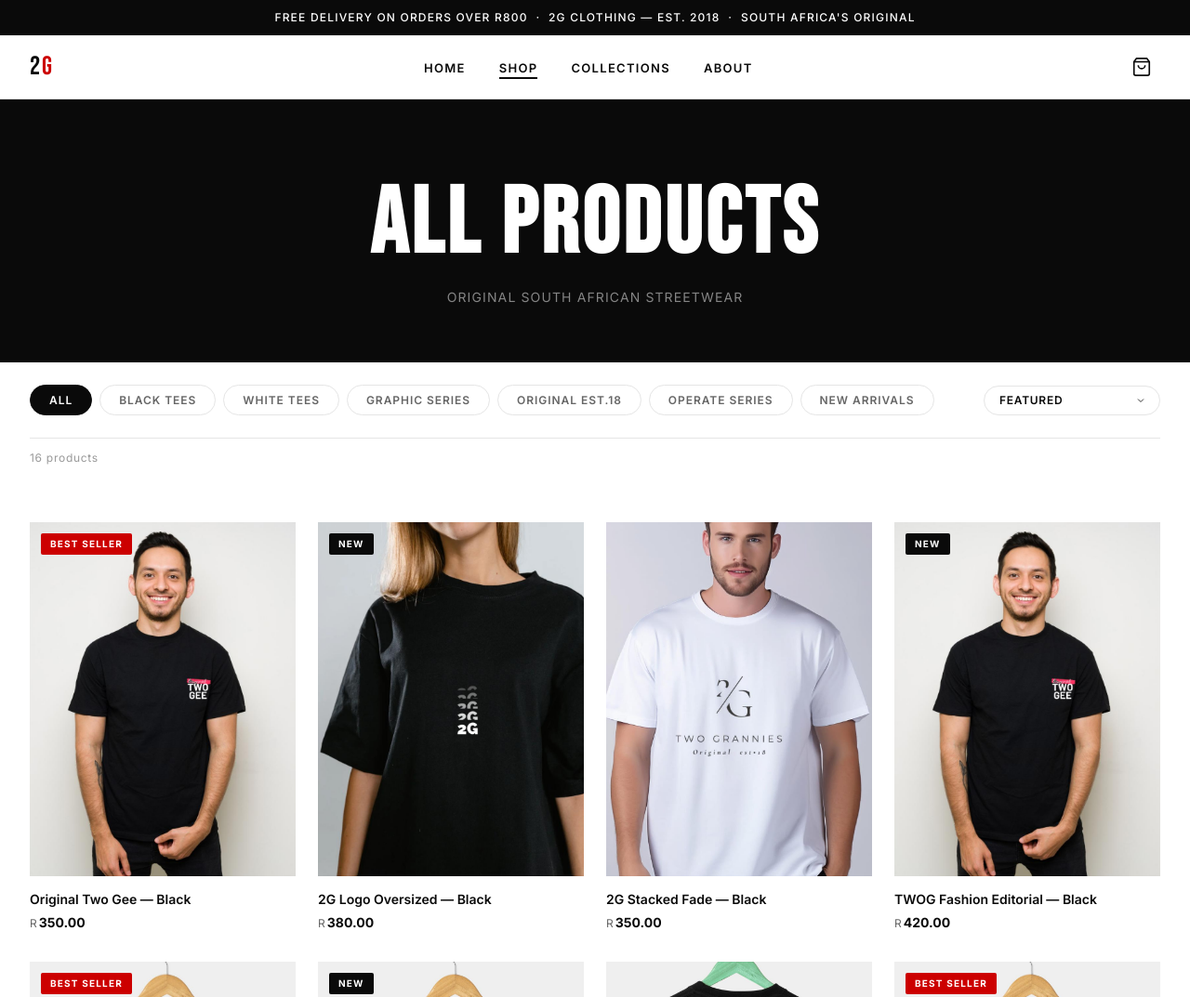
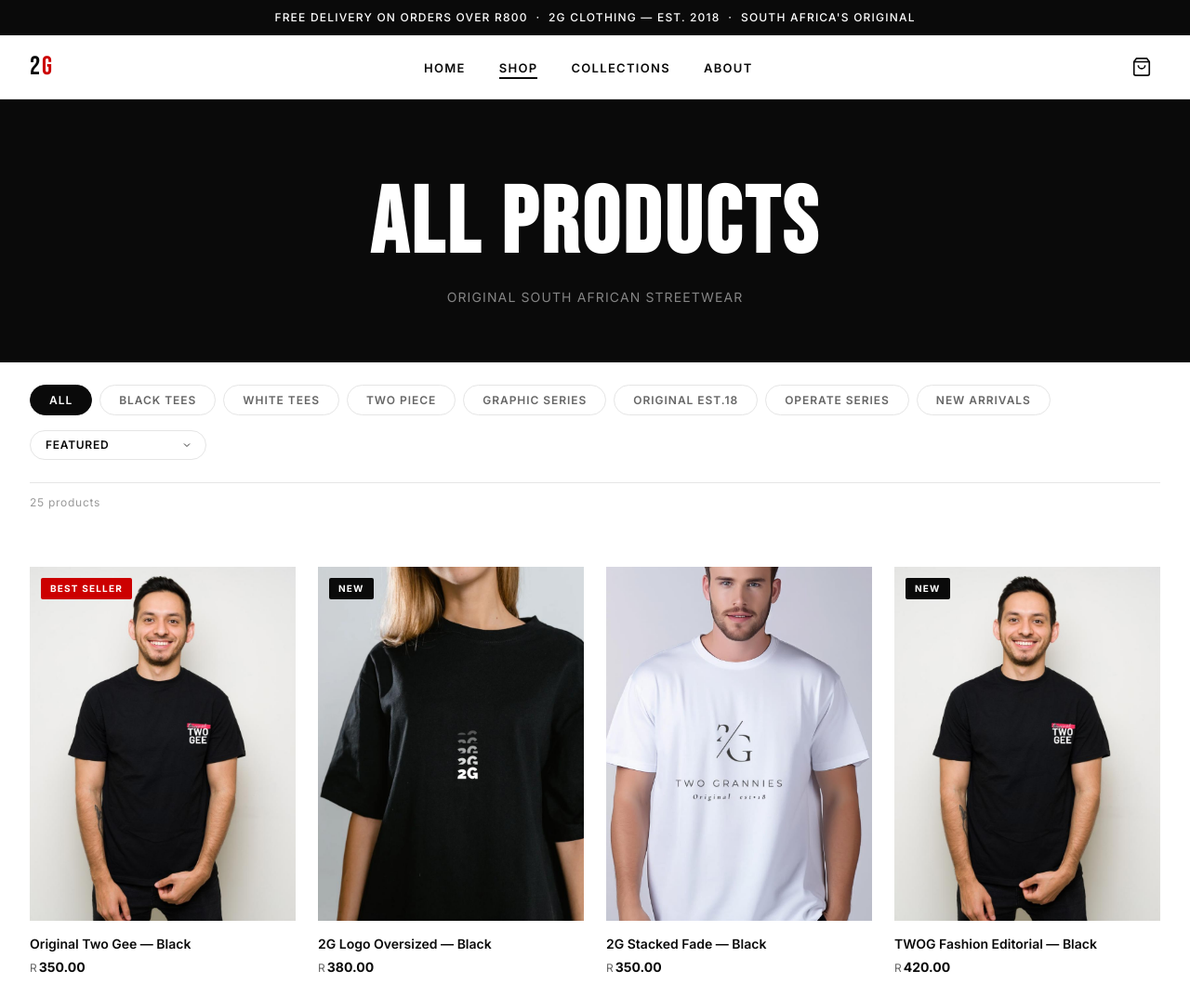
Before and after one commit to njabulombele/2gclothing-website, a website: page shop.html in a window 1280 px wide. Shown: the top 1073 px of the page at 93% size. Drawn offline with Linux system fonts and the light colour scheme.

Commit message:
Add Two Piece collection with 9 products and filter tab

```diff
--- a/js/products.js
+++ b/js/products.js
@@ -6,9 +6,10 @@
     collection: "original",
     price: 350,
     tag: "bestseller",
-    description: "The original Two Gee tee. Bold red brush stroke with clean white block letters. A statement piece that started it all.",
+    description:
+      "The original Two Gee tee. Bold red brush stroke with clean white block letters. A statement piece that started it all.",
     sizes: ["S", "M", "L", "XL"],
-    images: ["images/p1.jpeg", "images/p2.jpeg"]
+    images: ["images/p1.jpeg", "images/p2.jpeg"],
   },
   {
     id: 2,
@@ -17,9 +18,10 @@
     collection: "signature",
     price: 380,
     tag: "new",
-    description: "Oversized fit with the iconic bold 2G logo centre chest. Clean, minimal, unmistakable.",
+    description:
+      "Oversized fit with the iconic bold 2G logo centre chest. Clean, minimal, unmistakable.",
     sizes: ["S", "M", "L", "XL"],
-    images: ["images/p3.jpeg", "images/p4.jpeg"]
+    images: ["images/p3.jpeg", "images/p4.jpeg"],
   },
   {
     id: 3,
@@ -28,9 +30,10 @@
     collection: "signature",
     price: 350,
     tag: "",
-    description: "The stacked 2G fade logo — a gradient of identity. Subtle on the chest, loud in the culture.",
+    description:
+      "The stacked 2G fade logo — a gradient of identity. Subtle on the chest, loud in the culture.",
     sizes: ["S", "M", "L", "XL"],
-    images: ["images/p5.jpeg", "images/p6.jpeg"]
+    images: ["images/p5.jpeg", "images/p6.jpeg"],
   },
   {
     id: 4,
@@ -39,9 +42,10 @@
     collection: "graphic",
     price: 420,
     tag: "new",
-    description: "An editorial statement. The TW.O.G Fashion back print channels magazine energy — bold typography, vintage fashion photography, and the 2G world-view.",
+    description:
+      "An editorial statement. The TW.O.G Fashion back print channels magazine energy — bold typography, vintage fashion photography, and the 2G world-view.",
     sizes: ["S", "M", "L", "XL"],
-    images: ["images/p7.jpeg", "images/p8.jpeg"]
+    images: ["images/p7.jpeg", "images/p8.jpeg"],
   },
   {
     id: 5,
@@ -50,9 +54,10 @@
     collection: "operate",
     price: 400,
     tag: "bestseller",
-    description: "The mantra, loud. Distressed grunge typography with the 2G identity baked in. Operate with Style is more than a slogan — it's a way of life.",
+    description:
+      "The mantra, loud. Distressed grunge typography with the 2G identity baked in. Operate with Style is more than a slogan — it's a way of life.",
     sizes: ["S", "M", "L", "XL"],
-    images: ["images/p9.jpeg", "images/p10.jpeg"]
+    images: ["images/p9.jpeg", "images/p10.jpeg"],
   },
   {
     id: 6,
@@ -61,9 +66,10 @@
     collection: "graphic",
     price: 420,
     tag: "new",
-    description: "Operate with Style. Wave Seeker. A skull with a mission — retro-illustrated back print that surfs between art and streetwear.",
+    description:
+      "Operate with Style. Wave Seeker. A skull with a mission — retro-illustrated back print that surfs between art and streetwear.",
     sizes: ["S", "M", "L", "XL"],
-    images: ["images/p11.jpeg", "images/p12.jpeg"]
+    images: ["images/p11.jpeg", "images/p12.jpeg"],
   },
   {
     id: 7,
@@ -72,9 +78,10 @@
     collection: "graphic",
     price: 420,
     tag: "",
-    description: "Operate with Style. Enjoy the Summer Time. A skeleton in a bucket hat soaking it all in — because style doesn't take a holiday.",
+    description:
+      "Operate with Style. Enjoy the Summer Time. A skeleton in a bucket hat soaking it all in — because style doesn't take a holiday.",
     sizes: ["S", "M", "L", "XL"],
-    images: ["images/p13.jpeg", "images/p14.jpeg"]
+    images: ["images/p13.jpeg", "images/p14.jpeg"],
   },
   {
     id: 8,
@@ -83,9 +90,10 @@
     collection: "graphic",
     price: 400,
     tag: "bestseller",
-    description: "Coffee First Please. EST 2018. Two Gee Original Clothing. Deep forest green print on clean white — a morning ritual made into a tee.",
+    description:
+      "Coffee First Please. EST 2018. Two Gee Original Clothing. Deep forest green print on clean white — a morning ritual made into a tee.",
     sizes: ["S", "M", "L", "XL"],
-    images: ["images/p15.jpeg", "images/p16.jpeg"]
+    images: ["images/p15.jpeg", "images/p16.jpeg"],
   },
   {
     id: 9,
@@ -94,9 +102,10 @@
     collection: "graphic",
     price: 420,
     tag: "new",
-    description: "Two•Grans. Salt Licked Memories. A skeleton floating on the ocean, cocktail in hand. Vintage sunset tones on white — summer nostalgia in print form.",
+    description:
+      "Two•Grans. Salt Licked Memories. A skeleton floating on the ocean, cocktail in hand. Vintage sunset tones on white — summer nostalgia in print form.",
     sizes: ["S", "M", "L", "XL"],
-    images: ["images/p17.jpeg", "images/p18.jpeg"]
+    images: ["images/p17.jpeg", "images/p18.jpeg"],
   },
   {
     id: 10,
@@ -105,9 +114,10 @@
     collection: "original",
     price: 350,
     tag: "",
-    description: "Effortless. Just the cursive signature, nothing more. Two grannies. in handwritten script — minimal luxury.",
+    description:
+      "Effortless. Just the cursive signature, nothing more. Two grannies. in handwritten script — minimal luxury.",
     sizes: ["S", "M", "L", "XL"],
-    images: ["images/p19.jpeg", "images/p20.jpeg"]
+    images: ["images/p19.jpeg", "images/p20.jpeg"],
   },
   {
     id: 11,
@@ -116,9 +126,10 @@
     collection: "original",
     price: 380,
     tag: "new",
-    description: "The script tee with a twist — black ringer collar and cuffs give this one a retro edge. Classic silhouette, original energy.",
+    description:
+      "The script tee with a twist — black ringer collar and cuffs give this one a retro edge. Classic silhouette, original energy.",
     sizes: ["S", "M", "L", "XL"],
-    images: ["images/p21.jpeg", "images/p22.jpeg"]
+    images: ["images/p21.jpeg", "images/p22.jpeg"],
   },
   {
     id: 12,
@@ -127,9 +138,10 @@
     collection: "original",
     price: 350,
     tag: "",
-    description: "The heritage piece. 2/G monogram with 'TWO GRANNIES Original est·18' — a clean, luxury-brand-inspired print that carries the full history of 2G.",
+    description:
+      "The heritage piece. 2/G monogram with 'TWO GRANNIES Original est·18' — a clean, luxury-brand-inspired print that carries the full history of 2G.",
     sizes: ["S", "M", "L", "XL"],
-    images: ["images/p23.jpeg", "images/p24.jpeg"]
+    images: ["images/p23.jpeg", "images/p24.jpeg"],
   },
   {
     id: 13,
@@ -138,9 +150,10 @@
     collection: "signature",
     price: 370,
     tag: "",
-    description: "Front and back print. Small chest logo, large back statement. 'TWO Grans CLOTHING Original est. 2018' — wear the full brand.",
+    description:
+      "Front and back print. Small chest logo, large back statement. 'TWO Grans CLOTHING Original est. 2018' — wear the full brand.",
     sizes: ["S", "M", "L", "XL"],
-    images: ["images/p25.jpeg", "images/p26.jpeg"]
+    images: ["images/p25.jpeg", "images/p26.jpeg"],
   },
   {
     id: 14,
@@ -149,9 +162,10 @@
     collection: "original",
     price: 370,
     tag: "bestseller",
-    description: "Script meets structure. '2Gee EST 2018 CLOTHING' in elegant calligraphy — the brand mark in its most refined form.",
+    description:
+      "Script meets structure. '2Gee EST 2018 CLOTHING' in elegant calligraphy — the brand mark in its most refined form.",
     sizes: ["S", "M", "L", "XL"],
-    images: ["images/p27.jpeg", "images/p28.jpeg"]
+    images: ["images/p27.jpeg", "images/p28.jpeg"],
   },
   {
     id: 15,
@@ -160,9 +174,10 @@
     collection: "signature",
     price: 350,
     tag: "",
-    description: "Bold serif '2G' with 'TWO GRANNIES' underneath. Clean. Confident. The kind of tee that lets the brand speak quietly.",
+    description:
+      "Bold serif '2G' with 'TWO GRANNIES' underneath. Clean. Confident. The kind of tee that lets the brand speak quietly.",
     sizes: ["S", "M", "L", "XL"],
-    images: ["images/p29.jpeg", "images/p30.jpeg"]
+    images: ["images/p29.jpeg", "images/p30.jpeg"],
   },
   {
     id: 16,
@@ -171,8 +186,119 @@
     collection: "signature",
     price: 350,
     tag: "",
-    description: "The G2 monogram — a fused letterform that becomes its own mark. Minimalist chest placement, maximum identity.",
+    description:
+      "The G2 monogram — a fused letterform that becomes its own mark. Minimalist chest placement, maximum identity.",
     sizes: ["S", "M", "L", "XL"],
-    images: ["images/p31.jpeg", "images/p32.jpeg"]
-  }
+    images: ["images/p31.jpeg", "images/p32.jpeg"],
+  },
+
+  // ── TWO PIECE COLLECTION ─────────────────────────────────────
+  {
+    id: 17,
+    name: "2G Two Piece Set — Vol. 1",
+    category: "two-piece",
+    collection: "two-piece",
+    price: 750,
+    tag: "new",
+    description:
+      "The 2G Two Piece — matching top and bottom, built for those who move as one unit. Operate with Style from head to toe.",
+    sizes: ["S", "M", "L", "XL"],
+    images: ["images/5g.jpg"],
+  },
+  {
+    id: 18,
+    name: "2G Two Piece Set — Vol. 2",
+    category: "two-piece",
+    collection: "two-piece",
+    price: 750,
+    tag: "new",
+    description:
+      "Clean lines, coordinated energy. The 2G Two Piece Vol. 2 — wear the full look or split it up. Either way, you're operating with style.",
+    sizes: ["S", "M", "L", "XL"],
+    images: ["images/6g.jpg"],
+  },
+  {
+    id: 19,
+    name: "2G Two Piece Set — Vol. 3",
+    category: "two-piece",
+    collection: "two-piece",
+    price: 750,
+    tag: "new",
+    description:
+      "A complete look from one brand. Matched fabric, matched identity — the 2G Two Piece Vol. 3 is the full statement.",
+    sizes: ["S", "M", "L", "XL"],
+    images: ["images/7g.jpg"],
+  },
+  {
+    id: 20,
+    name: "2G Two Piece Set — Vol. 4",
+    category: "two-piece",
+    collection: "two-piece",
+    price: 750,
+    tag: "bestseller",
+    description:
+      "The fan favourite. Two Piece Vol. 4 — the set that started a movement. Grab it before it's gone.",
+    sizes: ["S", "M", "L", "XL"],
+    images: ["images/8g.jpg"],
+  },
+  {
+    id: 21,
+    name: "2G Two Piece Set — Vol. 5",
+    category: "two-piece",
+    collection: "two-piece",
+    price: 750,
+    tag: "",
+    description:
+      "Effortless coordination. Vol. 5 keeps it clean with a matched 2G set that works for the streets or a night out.",
+    sizes: ["S", "M", "L", "XL"],
+    images: ["images/9g.jpg"],
+  },
+  {
+    id: 22,
+    name: "2G Two Piece Set — Vol. 6",
+    category: "two-piece",
+    collection: "two-piece",
+    price: 750,
+    tag: "",
+    description:
+      "Bold energy, coordinated look. Vol. 6 brings the 2G identity into a full outfit — no mixing required.",
+    sizes: ["S", "M", "L", "XL"],
+    images: ["images/10g.jpg"],
+  },
+  {
+    id: 23,
+    name: "2G Two Piece Set — Vol. 7",
+    category: "two-piece",
+    collection: "two-piece",
+    price: 750,
+    tag: "new",
+    description:
+      "Fresh drop. Vol. 7 is the latest addition to the Two Piece lineup — clean, sharp, and unmistakably 2G.",
+    sizes: ["S", "M", "L", "XL"],
+    images: ["images/11g.jpg"],
+  },
+  {
+    id: 24,
+    name: "2G Two Piece Set — Vol. 8",
+    category: "two-piece",
+    collection: "two-piece",
+    price: 750,
+    tag: "",
+    description:
+      "Streetwear coordination at its finest. Vol. 8 — the complete 2G look in one set.",
+    sizes: ["S", "M", "L", "XL"],
+    images: ["images/12g.jpg"],
+  },
+  {
+    id: 25,
+    name: "2G Two Piece Set — Vol. 9",
+    category: "two-piece",
+    collection: "two-piece",
+    price: 750,
+    tag: "new",
+    description:
+      "The newest drop in the Two Piece series. Vol. 9 — limited stock, full style. Operate with Style, head to toe.",
+    sizes: ["S", "M", "L", "XL"],
+    images: ["images/13g.jpg"],
+  },
 ];
--- a/shop.html
+++ b/shop.html
@@ -66,6 +66,7 @@
       <button class="filter-btn active" data-filter="all">All</button>
       <button class="filter-btn" data-filter="black">Black Tees</button>
       <button class="filter-btn" data-filter="white">White Tees</button>
+      <button class="filter-btn" data-filter="two-piece">Two Piece</button>
       <button class="filter-btn" data-filter="graphic">Graphic Series</button>
       <button class="filter-btn" data-filter="original">Original Est.18</button>
       <button class="filter-btn" data-filter="operate">Operate Series</button>
@@ -112,6 +113,7 @@
           <li><a href="shop.html">All Products</a></li>
           <li><a href="shop.html?category=black">Black Collection</a></li>
           <li><a href="shop.html?category=white">White Collection</a></li>
+          <li><a href="shop.html?category=two-piece">Two Piece</a></li>
           <li><a href="shop.html?collection=graphic">Graphic Series</a></li>
           <li><a href="shop.html?tag=new">New Arrivals</a></li>
         </ul>
@@ -176,17 +178,23 @@
     if (params.get('category')) {
       const cat = params.get('category');
       filtered = filtered.filter(p => p.category === cat);
+      // Pre-select the matching filter button
+      if (['black', 'white', 'two-piece'].includes(cat)) {
+        currentFilter = cat;
+      }
     } else if (params.get('collection')) {
       const col = params.get('collection');
       filtered = filtered.filter(p => p.collection === col);
+      currentFilter = col;
     } else if (params.get('tag')) {
       const tag = params.get('tag');
       filtered = filtered.filter(p => p.tag === tag);
+      currentFilter = tag;
     }
 
     // UI filter
     if (currentFilter !== 'all') {
-      if (['black', 'white'].includes(currentFilter)) {
+      if (['black', 'white', 'two-piece'].includes(currentFilter)) {
         filtered = filtered.filter(p => p.category === currentFilter);
       } else if (currentFilter === 'new') {
         filtered = filtered.filter(p => p.tag === 'new');
@@ -231,14 +239,24 @@
     // Set page subtitle from URL params
     const params = new URLSearchParams(window.location.search);
     const subtitle = document.getElementById('shop-subtitle');
-    if (params.get('category') === 'black') subtitle.textContent = 'Black Collection';
-    else if (params.get('category') === 'white') subtitle.textContent = 'White Collection';
-    else if (params.get('collection') === 'graphic') subtitle.textContent = 'Graphic Series';
+    if (params.get('category') === 'black')           subtitle.textContent = 'Black Collection';
+    else if (params.get('category') === 'white')      subtitle.textContent = 'White Collection';
+    else if (params.get('category') === 'two-piece')  subtitle.textContent = 'Two Piece Collection';
+    else if (params.get('collection') === 'graphic')  subtitle.textContent = 'Graphic Series';
     else if (params.get('collection') === 'original') subtitle.textContent = 'Original Est. 2018';
-    else if (params.get('collection') === 'operate') subtitle.textContent = 'Operate Series';
-    else if (params.get('tag') === 'new') subtitle.textContent = 'New Arrivals';
+    else if (params.get('collection') === 'operate')  subtitle.textContent = 'Operate Series';
+    else if (params.get('tag') === 'new')              subtitle.textContent = 'New Arrivals';
 
     renderShop();
+
+    // Highlight the correct filter button based on URL param
+    document.querySelectorAll('.filter-btn').forEach(btn => {
+      if (btn.dataset.filter === currentFilter) {
+        btn.classList.add('active');
+      } else {
+        btn.classList.remove('active');
+      }
+    });
 
     // Filter buttons
     document.querySelectorAll('.filter-btn').forEach(btn => {
```
Also changed, not shown: index.html (+24 -6 lines).
